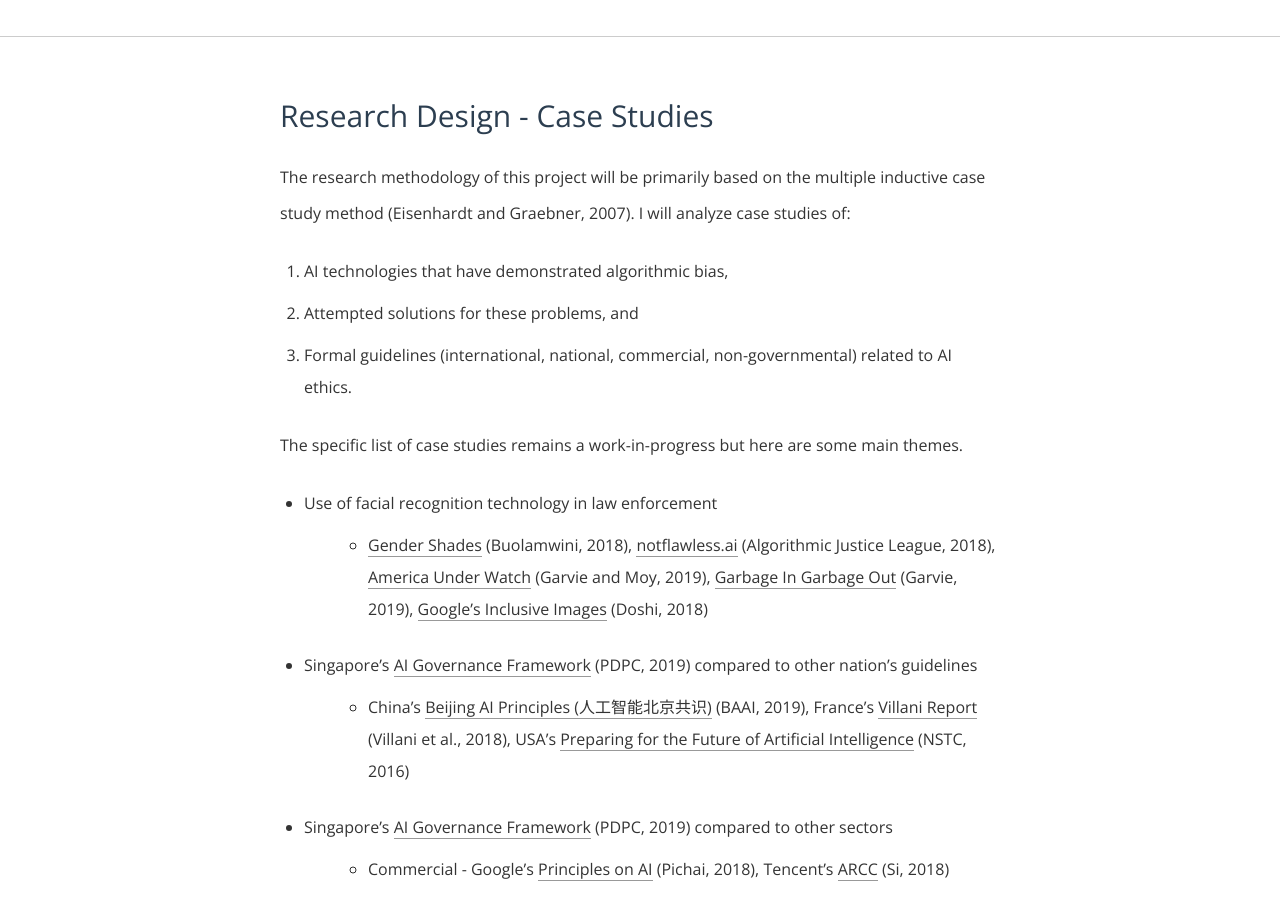
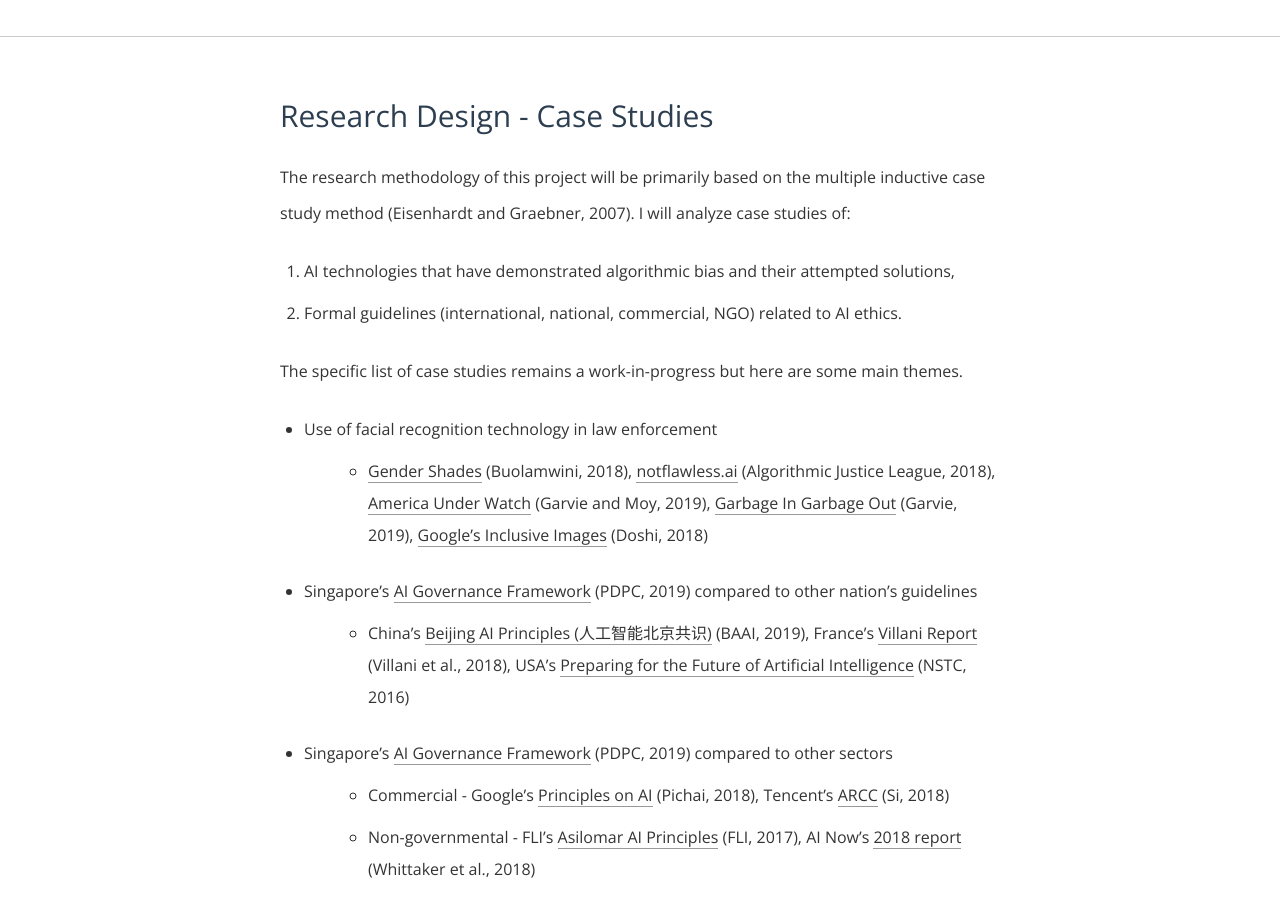
Before and after one commit to greentfrapp/project-asimov, a Jekyll site: the page built from research_proposal.md, in a window 1280 px wide and 900 px high, scrolled down 3483 px. Built offline with Jekyll 4.4.1, drawn with Linux system fonts in a browser that asks for light colours; some web fonts are replaced; a style sheet for code colours, icons or effects is not loaded.

Commit message:
Changed research_proposal to match submission

```diff
--- a/research_proposal.md
+++ b/research_proposal.md
@@ -63,9 +63,8 @@ I intend to begin with the AI ethics subtopic known as *algorithmic bias* and de
 
 The research methodology of this project will be primarily based on the multiple inductive case study method (Eisenhardt and Graebner, 2007). I will analyze case studies of:
 
-1. AI technologies that have demonstrated algorithmic bias,
-2. Attempted solutions for these problems, and
-3. Formal guidelines (international, national, commercial, non-governmental) related to AI ethics.
+1. AI technologies that have demonstrated algorithmic bias and their attempted solutions,
+2. Formal guidelines (international, national, commercial, NGO) related to AI ethics.
 
 The specific list of case studies remains a work-in-progress but here are some main themes.
 
```
